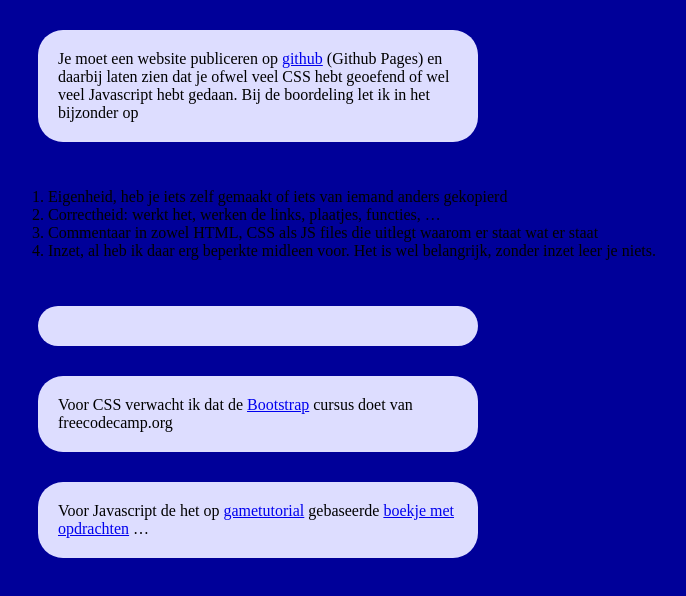
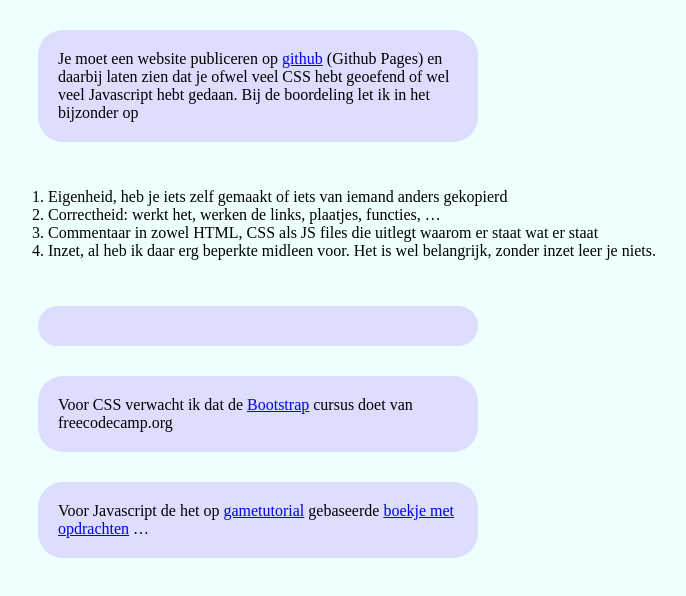
Before and after one commit to xota/5V2017, a plain HTML site: page index.html in a window 1280 px wide. Shown: the whole page, without its empty margins (0-686 px from the left). Drawn offline with Linux system fonts and the light colour scheme.

Commit message:
Update style.css

```diff
--- a/style.css
+++ b/style.css
@@ -1,5 +1,5 @@
 body {
-    background: #000099;     /* blauwige achtergrond */
+    background: #eeffff;     /* blauwige achtergrond */
 }
 
 p {
```
